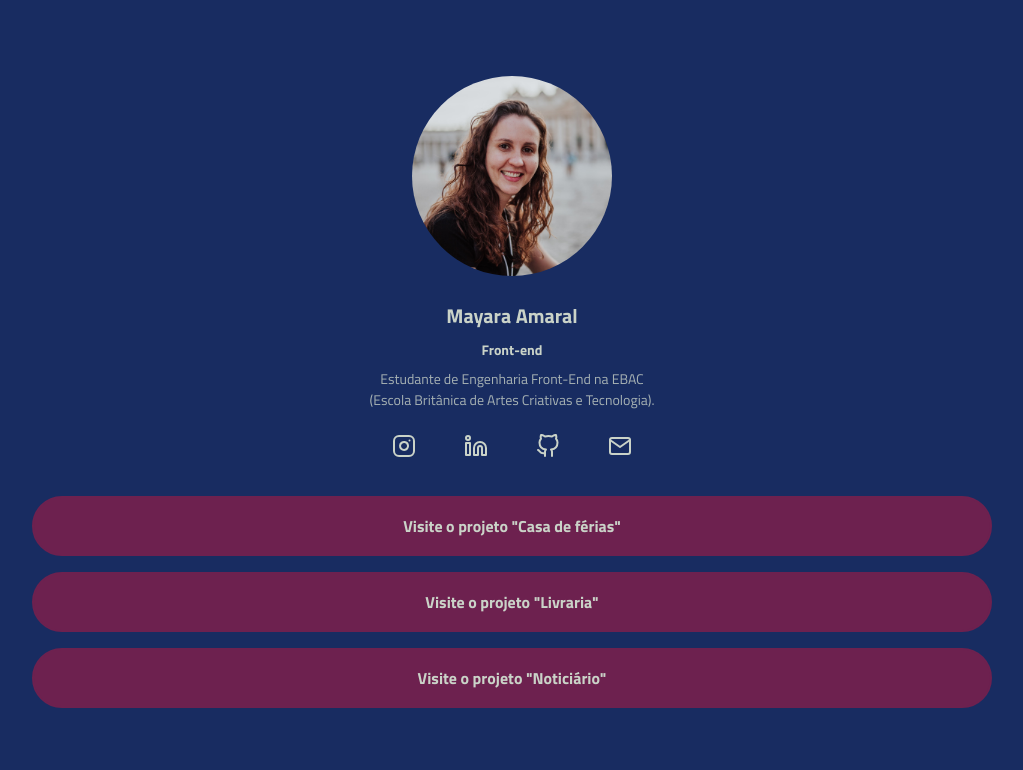
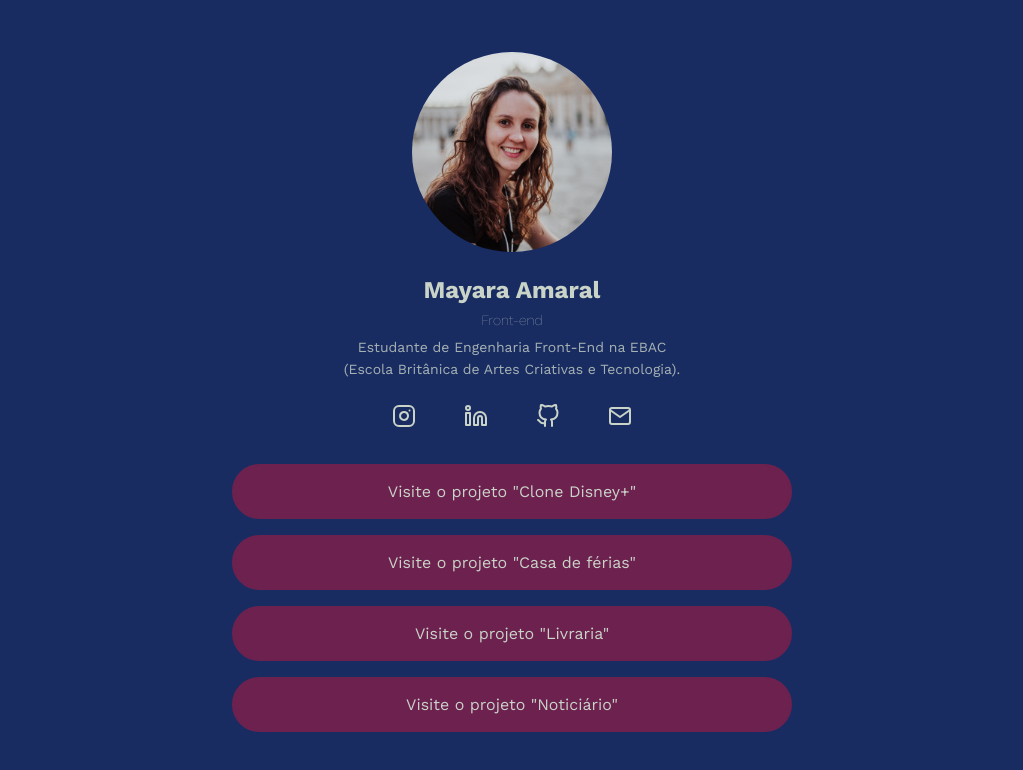
Before and after one commit to MayaraSH/profile, a website: page index.html in a window 1280 px wide. Shown: the whole page, without its empty margins (128-1151 px from the left). Drawn offline with nearby package versions, Linux system fonts and the light colour scheme.

Commit message:
Adicionando projeto, sistemando Open Graph e flavicon - temporários

```diff
--- a/index.html
+++ b/index.html
@@ -7,8 +7,21 @@
     <meta property="og:image" content="https://seuprojeto.vercel.app/imagem.jpg" />
     <link rel="stylesheet" href="./build/styles/main.css">
     <link rel="preconnect" href="https://fonts.googleapis.com">
-<link rel="preconnect" href="https://fonts.gstatic.com" crossorigin>
-<link href="https://fonts.googleapis.com/css2?family=Titillium+Web:ital,wght@0,200;0,300;0,400;0,600;0,700;0,900;1,200;1,300;1,400;1,600;1,700&display=swap" rel="stylesheet">
+    <link rel="preconnect" href="https://fonts.gstatic.com" crossorigin>
+    <link href="https://fonts.googleapis.com/css2?family=Work+Sans:ital,wght@0,100..900;1,100..900&display=swap" rel="stylesheet">
+
+    <link rel="icon" href="/src/images/flavicon.png" type="image/x-icon">
+
+    <meta property="og:title" content="Mayara Amaral | Estudante Front-End">
+    <meta property="og:description" content="Conheça alguns projetos desenvolvidos no curso Engenharia Front-End na EBAC.">
+    <meta property="og:image" content="https://images.unsplash.com/photo-1669023414166-a4cc7c0fe1f5">
+    <meta property="og:url" content="https://clone-disneyplus-git-main-mayaras-projects-fcb133f4.vercel.app/">
+    <meta property="og:type" content="website">
+
+    <meta name="twitter:card" content="summary_large_image">
+    <meta name="twitter:title" content="Mayara Amaral | Estudante Front-End">
+    <meta name="twitter:description" content="Conheça alguns projetos desenvolvidos no curso Engenharia Front-End na EBAC.">
+    <meta name="twitter:image" content="https://images.unsplash.com/photo-1669023414166-a4cc7c0fe1f5">
 </head>
 <body>
     <div class="container">
@@ -18,7 +31,7 @@
                 <h1 class="profile-bio-name">Mayara Amaral</h1>
                 <h2 class="profile-bio-subtitle">Front-end</h2>
                 <p class="profile-bio-description">
-                    Estudante de Engenharia Front-End na EBAC <br>(Escola Britânica de Artes Criativas e Tecnologia).
+                    Estudante de Engenharia Front-End na EBAC<br>(Escola Britânica de Artes Criativas e Tecnologia).
                 </p>
             </div>
         </header>
@@ -49,6 +62,11 @@
         <nav>
             <ul class="project-list">
                 <li class="project-list-item">
+                    <a href="https://clone-disneyplus-pi-cyan.vercel.app/" target="_blank" rel="noopener noreferrer">
+                        Visite o projeto "Clone Disney+"
+                    </a>
+                </li>
+                <li class="project-list-item">
                     <a href="https://projeto3-ten-blush.vercel.app" target="_blank" rel="noopener noreferrer">
                         Visite o projeto "Casa de férias"
                     </a>
--- a/src/styles/main.less
+++ b/src/styles/main.less
@@ -15,7 +15,7 @@
     margin: 0;
     padding: 0;
     box-sizing: border-box;
-    font-family: 'Titillium Web', sans serif  ;
+    font-family: 'Work Sans', sans serif;
 }
 
 body {
@@ -28,7 +28,7 @@ li {
 }
 
 .container {
-    max-width: 960px;
+    max-width: 560px;
     width: 100%;
     margin: 0 auto;
     min-height: 100vh;
@@ -68,17 +68,19 @@ header {
 text-align: center;
 
     &-name {
-        font-size: 20px;
+        font-size: 24px;
         .marginBotton8();
     }
 
     &-subtitle {
         .fonte14();
         margin-bottom: 8px;
+        font-weight: lighter;
     }
 
     &-description {
         .fonte14();
+        line-height: 1.6;
         opacity: .8;
     }
 }
@@ -108,11 +110,10 @@ text-align: center;
             text-decoration: none;
             background-color: #colors[buttonColor];
             display: block;
-            padding: 16px 20px;
+            padding: 16px 16px;
             margin-bottom: 16px;
             text-align: center;
             color: #colors[textColor];
-            font-weight: bold;
             border-radius: 30px;
             border: 2px solid #colors[buttonColor];
             transition: all ease .5s;
```
Also changed, not shown: build/styles/main.css, src/images/flavicon.png (added).
